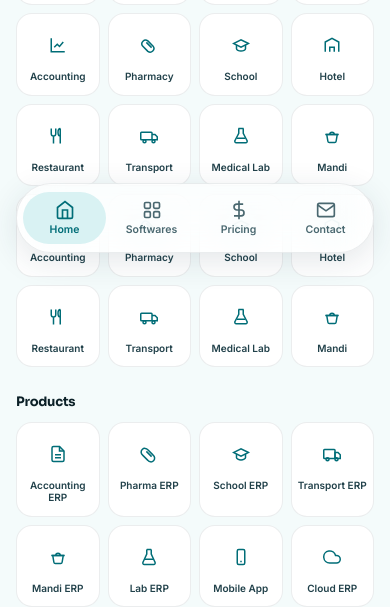
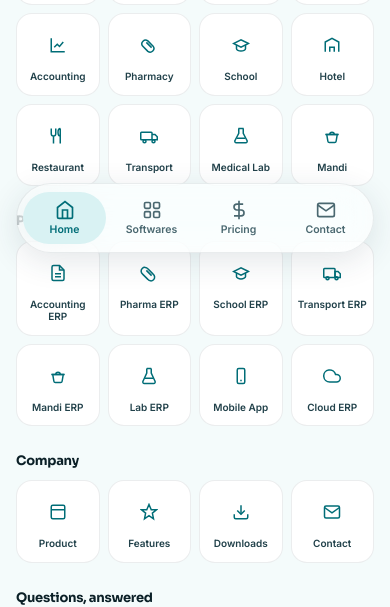
Before and after one commit to mehfinofficial/Xetelwebsite, a PHP site: page /mobile-app.php in a window 390 px wide. Shown: the part 583-1190 px from the top of the page. Run offline with PHP 8.4, Linux system fonts and the light colour scheme.

Commit message:
removed some icons for mobile app version

```diff
--- a/mobile-app.php
+++ b/mobile-app.php
@@ -67,38 +67,7 @@ include __DIR__ . "/partials/header.php";
         <span class="mah-tile-icon"><svg viewBox="0 0 24 24" fill="none" stroke="currentColor" stroke-width="2"><path d="M5 10h14l-1.5 9a2 2 0 0 1-2 1.7H8.5a2 2 0 0 1-2-1.7z"/><path d="M9 10a3 3 0 0 1 6 0"/><path d="M3 10h18"/></svg></span>
         <span>Mandi</span>
       </a>
-      <a href="index.php#industries" class="mah-tile">
-        <span class="mah-tile-icon"><svg viewBox="0 0 24 24" fill="none" stroke="currentColor" stroke-width="2"><path d="M3 3v18h18"/><path d="M7 15l4-4 3 3 5-6"/></svg></span>
-        <span>Accounting</span>
-      </a>
-      <a href="index.php#industries" class="mah-tile">
-        <span class="mah-tile-icon"><svg viewBox="0 0 24 24" fill="none" stroke="currentColor" stroke-width="2"><path d="M10.5 20.5L3.5 13.5a5 5 0 0 1 7-7l7 7a5 5 0 0 1-7 7z"/><path d="M8.5 8.5l7 7"/></svg></span>
-        <span>Pharmacy</span>
-      </a>
-      <a href="index.php#industries" class="mah-tile">
-        <span class="mah-tile-icon"><svg viewBox="0 0 24 24" fill="none" stroke="currentColor" stroke-width="2"><path d="M22 10L12 5 2 10l10 5 10-5z"/><path d="M6 12v5c0 1.5 3 3 6 3s6-1.5 6-3v-5"/></svg></span>
-        <span>School</span>
-      </a>
-      <a href="index.php#industries" class="mah-tile">
-        <span class="mah-tile-icon"><svg viewBox="0 0 24 24" fill="none" stroke="currentColor" stroke-width="2"><path d="M3 21V8l9-5 9 5v13"/><path d="M9 21v-6h6v6"/></svg></span>
-        <span>Hotel</span>
-      </a>
-      <a href="index.php#industries" class="mah-tile">
-        <span class="mah-tile-icon"><svg viewBox="0 0 24 24" fill="none" stroke="currentColor" stroke-width="2"><path d="M3 2v7c0 1.7 1.3 3 3 3s3-1.3 3-3V2M6 12v10M15 2c-2 0-3 2-3 5s1 5 3 5 M15 2v20"/></svg></span>
-        <span>Restaurant</span>
-      </a>
-      <a href="index.php#industries" class="mah-tile">
-        <span class="mah-tile-icon"><svg viewBox="0 0 24 24" fill="none" stroke="currentColor" stroke-width="2"><rect x="1" y="7" width="15" height="10" rx="1"/><path d="M16 10h4l3 3v4h-7"/><circle cx="6" cy="19" r="2"/><circle cx="18" cy="19" r="2"/></svg></span>
-        <span>Transport</span>
-      </a>
-      <a href="index.php#industries" class="mah-tile">
-        <span class="mah-tile-icon"><svg viewBox="0 0 24 24" fill="none" stroke="currentColor" stroke-width="2"><path d="M9 2v6.5L4 18a2 2 0 0 0 1.8 3h12.4a2 2 0 0 0 1.8-3l-5-9.5V2"/><path d="M8.5 2h7"/><path d="M6.5 15h11"/></svg></span>
-        <span>Medical Lab</span>
-      </a>
-      <a href="index.php#industries" class="mah-tile">
-        <span class="mah-tile-icon"><svg viewBox="0 0 24 24" fill="none" stroke="currentColor" stroke-width="2"><path d="M5 10h14l-1.5 9a2 2 0 0 1-2 1.7H8.5a2 2 0 0 1-2-1.7z"/><path d="M9 10a3 3 0 0 1 6 0"/><path d="M3 10h18"/></svg></span>
-        <span>Mandi</span>
-      </a>
+
       <a href="index.php#industries" class="mah-tile">
         <span class="mah-tile-icon"><svg viewBox="0 0 24 24" fill="none" stroke="currentColor" stroke-width="2"><path d="M3 3v18h18"/><path d="M7 15l4-4 3 3 5-6"/></svg></span>
         <span>Accounting</span>
```
